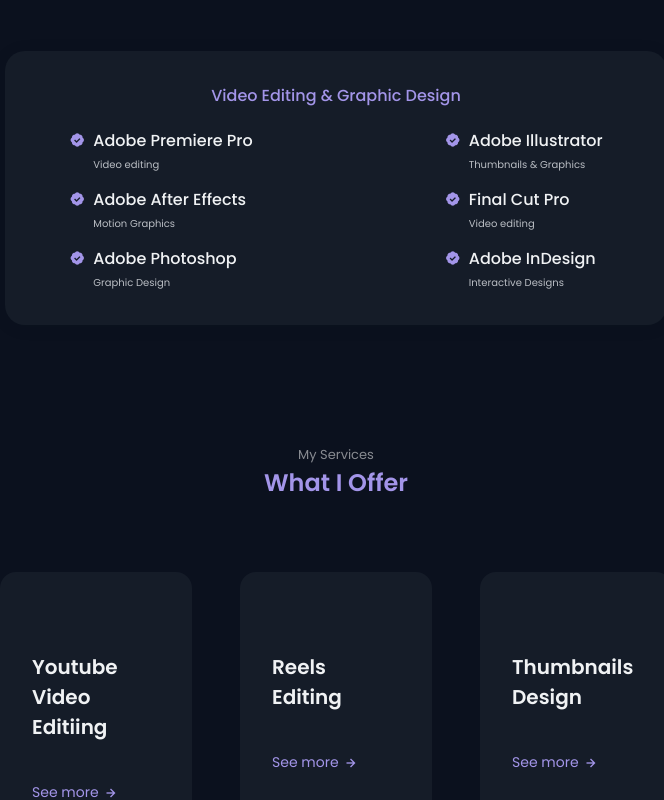
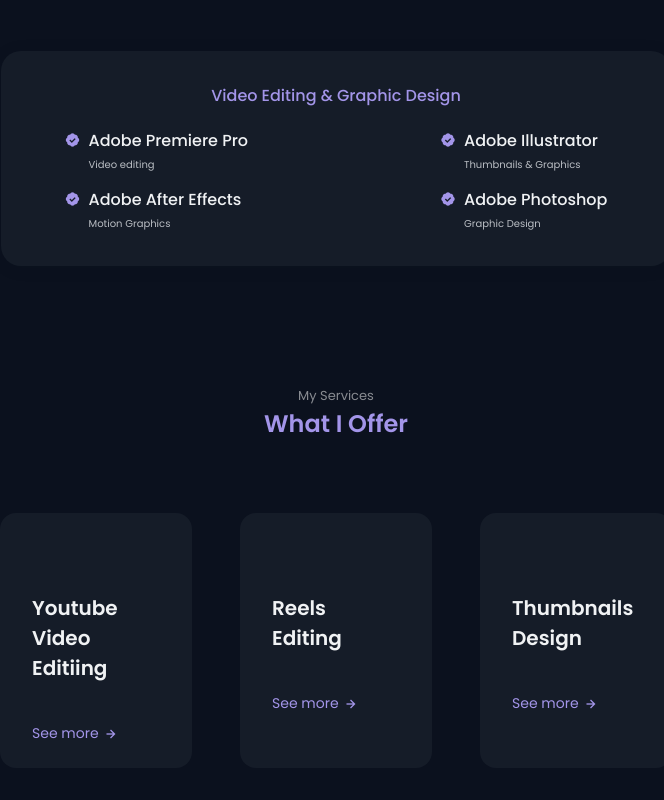
Before and after one commit to Developer-RONNIE/mr-graphiz, a plain HTML site: page index.html in a window 1280 px wide. Shown: the part 2000-2800 px from the top of the page, without its empty margins (304-968 px from the left). Drawn offline with nearby package versions, Linux system fonts and the light colour scheme.

Commit message:
Modifications made

```diff
--- a/index.html
+++ b/index.html
@@ -23,7 +23,7 @@
         <!--=============== HEADER ===============-->
         <header class="header" id="header">
             <nav class="nav container">
-                <a href="#" class="nav__logo">Sumit</a>
+                <a href="#" class="nav__logo">MrGraphiz</a>
 
                 <div class="nav__menu">
                     <ul class="nav__list">
@@ -197,18 +197,13 @@
                                     </div>
                                 </div>
 
-                                <div class="skills__data">
-                                    <i class='bx bxs-badge-check'></i>
 
-                                    <div>
-                                       <h3 class="skills__name">Adobe Photoshop</h3>
-                                       <span class="skills__level">Graphic Design </span>
-                                    </div>
-                                </div>
 
 
 
                             </div>
+
+
                             <div class="skills__group">
                                 <div class="skills__data">
                                     <i class='bx bxs-badge-check'></i>
@@ -223,19 +218,12 @@
                                     <i class='bx bxs-badge-check'></i>
 
                                     <div>
-                                       <h3 class="skills__name">Final Cut Pro</h3>
-                                       <span class="skills__level">Video editing</span>
+                                       <h3 class="skills__name">Adobe Photoshop</h3>
+                                       <span class="skills__level">Graphic Design </span>
                                     </div>
                                 </div>
 
-                                <div class="skills__data">
-                                    <i class='bx bxs-badge-check'></i>
 
-                                    <div>
-                                       <h3 class="skills__name">Adobe InDesign</h3>
-                                       <span class="skills__level"> Interactive Designs </span>
-                                    </div>
-                                </div>
 
                             </div>
                         </div>
@@ -566,7 +554,7 @@
         <!--=============== FOOTER ===============-->
         <footer class="footer">
             <div class="footer__container container">
-                <h1 class="footer__title">Sumit</h1>
+                <h1 class="footer__title">MrGraphiz</h1>
 
                 <ul class="footer__list">
                     <li>
```
